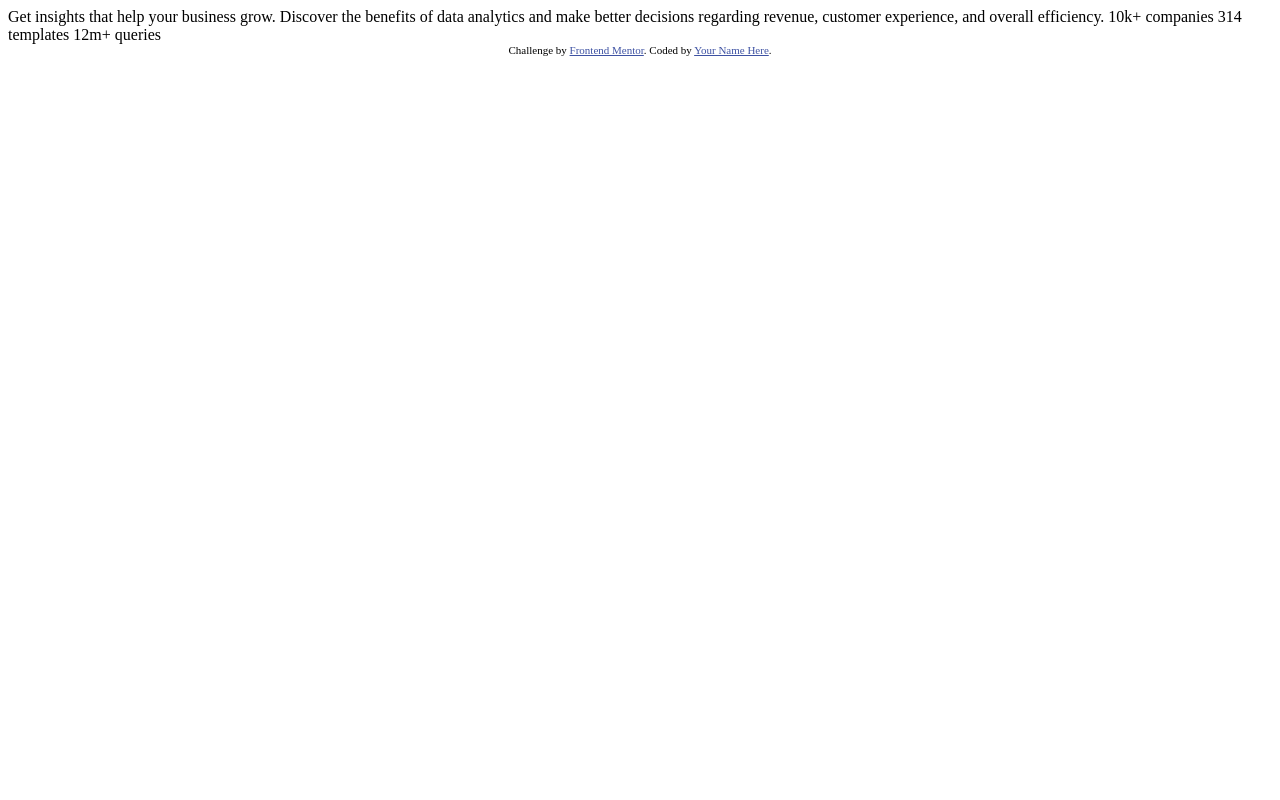
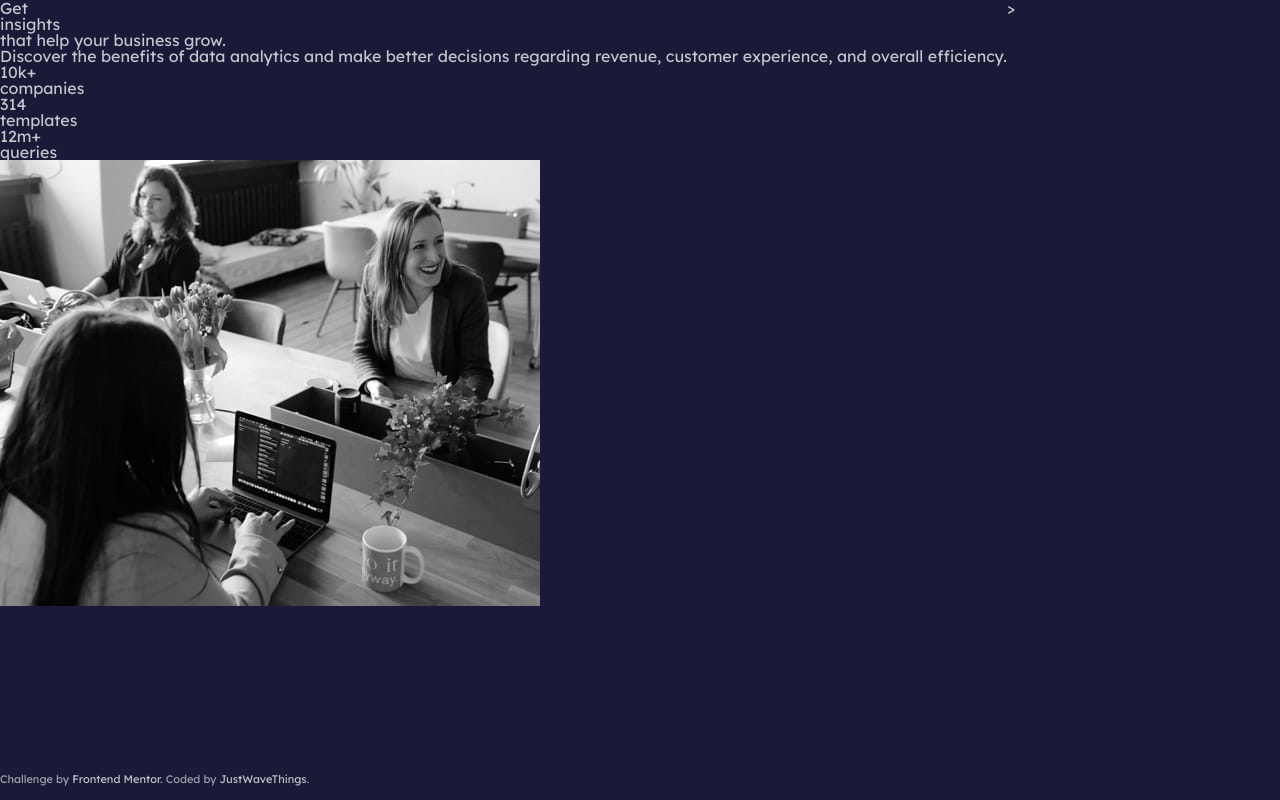
Before and after one commit to JustWaveThings/Frontend_Mentor_StatsPreviewCardChallenge, a plain HTML site: page index.html in a window 1280 px wide. Drawn offline with Linux system fonts and the light colour scheme.

Commit message:
Start flexbox layout

```diff
--- a/index.html
+++ b/index.html
@@ -1,33 +1,56 @@
 <!DOCTYPE html>
 <html lang="en">
+
 <head>
   <meta charset="UTF-8">
-  <meta name="viewport" content="width=device-width, initial-scale=1.0"> <!-- displays site properly based on user's device -->
+  <meta name="viewport" content="width=device-width, initial-scale=1.0">
+  <!-- displays site properly based on user's device -->
 
   <link rel="icon" type="image/png" sizes="32x32" href="./images/favicon-32x32.png">
-
+  <link rel="stylesheet" href="style.css">
   <title>Frontend Mentor | Stats preview card component</title>
 
-  <!-- Feel free to remove these styles or customise in your own stylesheet 👍 -->
-  <style>
-    .attribution { font-size: 11px; text-align: center; }
-    .attribution a { color: hsl(228, 45%, 44%); }
-  </style>
 </head>
+
 <body>
 
-  Get insights that help your business grow.
+  <div class="container">
+    <div class="left card-container"></div>
+    <h1 class="title">Get <div class="color-emphasis">insights</div> that help your business grow.</h1>
 
-  Discover the benefits of data analytics and make better decisions regarding revenue, customer
-  experience, and overall efficiency.
+    <div class="copy">
+      Discover the benefits of data analytics and make better decisions regarding revenue, customer experience, and
+      overall efficiency.
+    </div>
 
-  10k+ companies
-  314 templates
-  12m+ queries
+    <div class="stats-container">
+      <div class="stat-container">
+        <div class="num">10k+</div>
+        <div class="tag">companies</div>
+      </div>
+      <div class="stat-container">
+        <div class="num">314 </div>
+        <div class="tag">templates</div>
+      </div>
+      <div class="stat-container">
+        <div class="num">12m+</div>
+        <div class="tag"> queries</div>
+      </div>
+    </div>
+    <div class="right card-container">
+      <img src="images/image-header-desktop.jpg"
+        alt="Purple-hued image of women meeting around rectangular table engaging in conversation">
+    </div>
 
-  <div class="attribution">
-    Challenge by <a href="https://www.frontendmentor.io?ref=challenge" target="_blank">Frontend Mentor</a>.
-    Coded by <a href="#">Your Name Here</a>.
+
   </div>
+  <footer>
+    <div class=" attribution">
+      Challenge by <a href="https://www.frontendmentor.io?ref=challenge" target="_blank">Frontend Mentor</a>.
+      Coded by <a href="https://github.com/JustWaveThings">JustWaveThings</a>.
+    </div>
+  </footer>>
+
 </body>
+
 </html>
--- /dev/null
+++ b/style.css
@@ -0,0 +1,174 @@
+@import url('https://fonts.googleapis.com/css2?family=Inter:wght@400;700&family=Lexend+Deca&display=swap');
+
+:root {
+  --color--Very-dark-blue-main-background: hsl(233, 47%, 7%);
+  --color--Dark-desaturated-blue-card-background: hsl(244, 38%, 16%);
+  --color--Soft-violet-accent: hsl(277, 64%, 61%);
+  --color--White-main-heading-stats: hsl(0, 0%, 100%);
+  --color--Slightly-transparent-white-main-paragraph: hsla(0, 0%, 100%, 0.75);
+  --color--Slightly-transparent-white-stat-headings: hsla(0, 0%, 100%, 0.6);
+}
+/* http://meyerweb.com/eric/tools/css/reset/
+   v2.0 | 20110126
+   License: none (public domain)
+*/
+
+html,
+body,
+div,
+span,
+applet,
+object,
+iframe,
+h1,
+h2,
+h3,
+h4,
+h5,
+h6,
+p,
+blockquote,
+pre,
+a,
+abbr,
+acronym,
+address,
+big,
+cite,
+code,
+del,
+dfn,
+em,
+img,
+ins,
+kbd,
+q,
+s,
+samp,
+small,
+strike,
+strong,
+sub,
+sup,
+tt,
+var,
+b,
+u,
+i,
+center,
+dl,
+dt,
+dd,
+ol,
+ul,
+li,
+fieldset,
+form,
+label,
+legend,
+table,
+caption,
+tbody,
+tfoot,
+thead,
+tr,
+th,
+td,
+article,
+aside,
+canvas,
+details,
+embed,
+figure,
+figcaption,
+footer,
+header,
+hgroup,
+menu,
+nav,
+output,
+ruby,
+section,
+summary,
+time,
+mark,
+audio,
+video {
+  margin: 0;
+  padding: 0;
+  border: 0;
+  font-size: 100%;
+  font: inherit;
+  vertical-align: baseline;
+}
+
+/* HTML5 display-role reset for older browsers */
+article,
+aside,
+details,
+figcaption,
+figure,
+footer,
+header,
+hgroup,
+menu,
+nav,
+section {
+  display: block;
+}
+
+body {
+  line-height: 1;
+}
+
+ol,
+ul {
+  list-style: none;
+}
+
+blockquote,
+q {
+  quotes: none;
+}
+
+blockquote:before,
+blockquote:after,
+q:before,
+q:after {
+  content: '';
+  content: none;
+}
+
+table {
+  border-collapse: collapse;
+  border-spacing: 0;
+}
+
+body {
+  font-family: 'Inter', sans-serif;
+  font-family: 'Lexend Deca', sans-serif;
+  background-color: var(--color--Dark-desaturated-blue-card-background);
+  color: var(--color--Slightly-transparent-white-main-paragraph);
+  display: flex;
+  height: 100vh;
+}
+
+
+
+
+
+footer {
+  position: absolute;
+  bottom: 15px;
+}
+
+.attribution {
+  font-size: 11px;
+  text-align: center;
+  color: var(--color--Slightly-transparent-white-stat-headings);
+}
+
+.attribution a {
+  color: var(--color--Slightly-transparent-white-main-paragraph);
+  text-decoration: none;
+}
```
Also changed, not shown: 1 other file.
